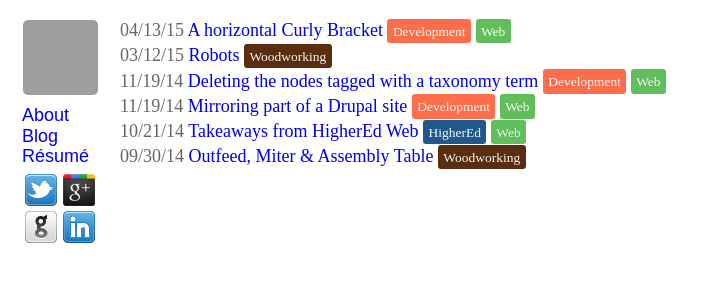
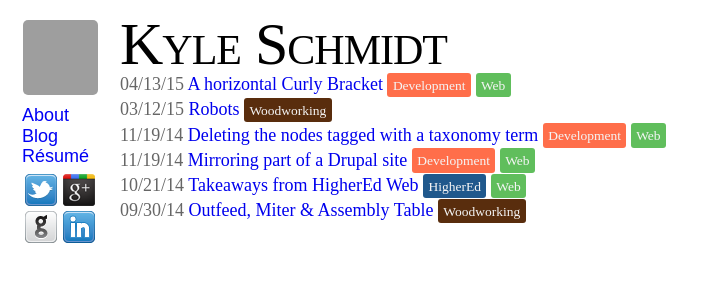
Before and after one commit to krschmidt/krschmidt.github.com, a Jekyll site: the page built from index.html, in a window 1280 px wide, cut to the strip 0-300 px from the top of the page. Shown: the whole strip, without its empty margins (0-707 px from the left). Built offline with Jekyll 4.4.1, drawn with Linux system fonts in a browser that asks for light colours; some web fonts are replaced; grey boxes are pictures that could not be loaded.

Commit message:
put my name on homepage

```diff
--- a/css/main.css
+++ b/css/main.css
@@ -185,6 +185,9 @@ h1 {
     color: #050505; }
   h1.top-title {
     margin: 0 0 12px; }
+  h1.index-title {
+    font-size: 60px;
+    letter-spacing: -1px; }
 
 .content li {
   margin-bottom: .15em; }
--- a/css/main.scss
+++ b/css/main.scss
@@ -134,6 +134,11 @@ h1 {
   &.top-title {
     margin: 0 0 12px;
   }
+
+  &.index-title {
+    font-size: 60px;
+    letter-spacing: -1px;
+  }
 }
 
 .content li {
--- a/index.html
+++ b/index.html
@@ -3,6 +3,7 @@ layout: layout
 title: Blog
 ---
 
+<h1 class="index-title">Kyle Schmidt</h1>
 <section class="content">
   <ul class="listing">
     {% for post in site.posts %}
```
Also changed, not shown: 1 other file.
